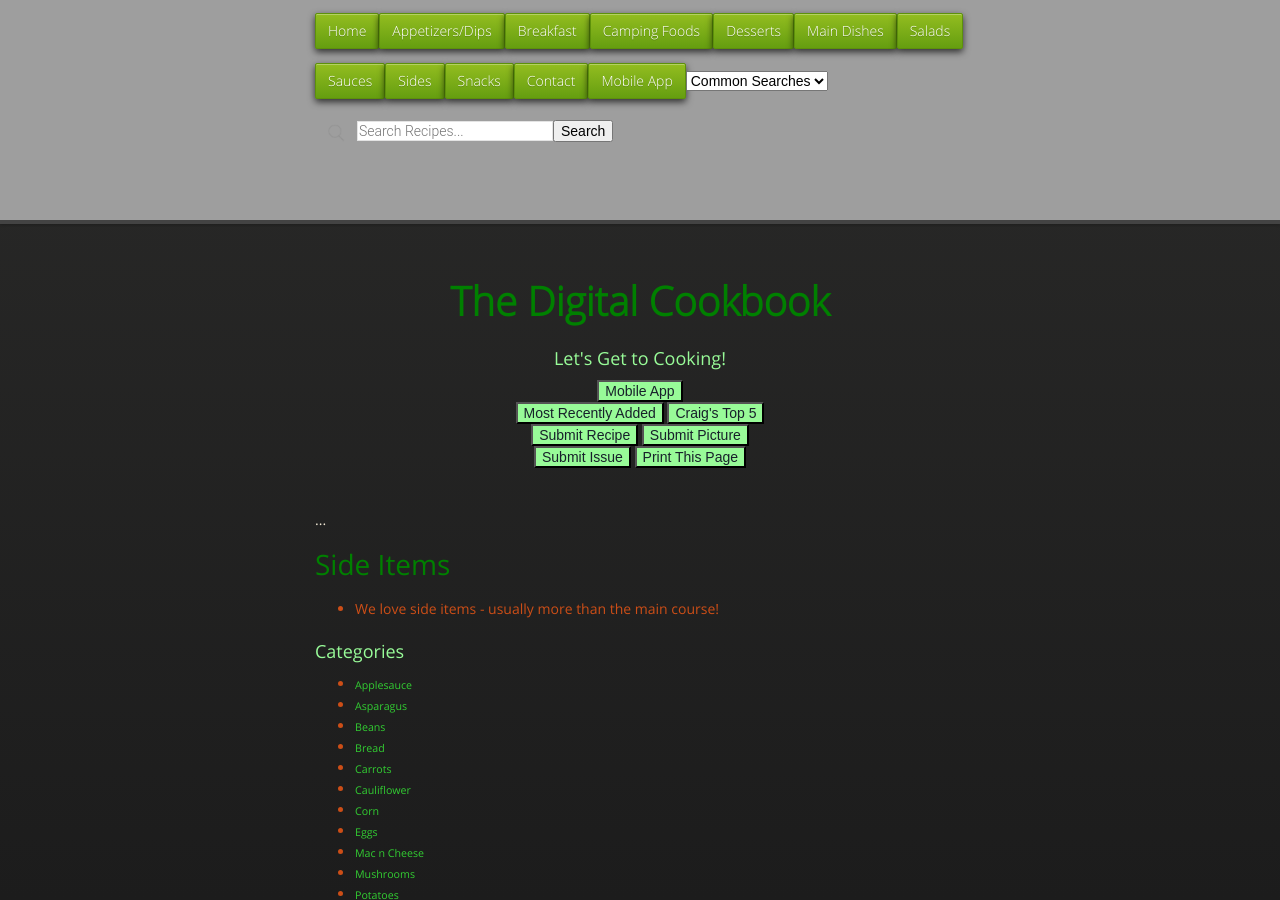
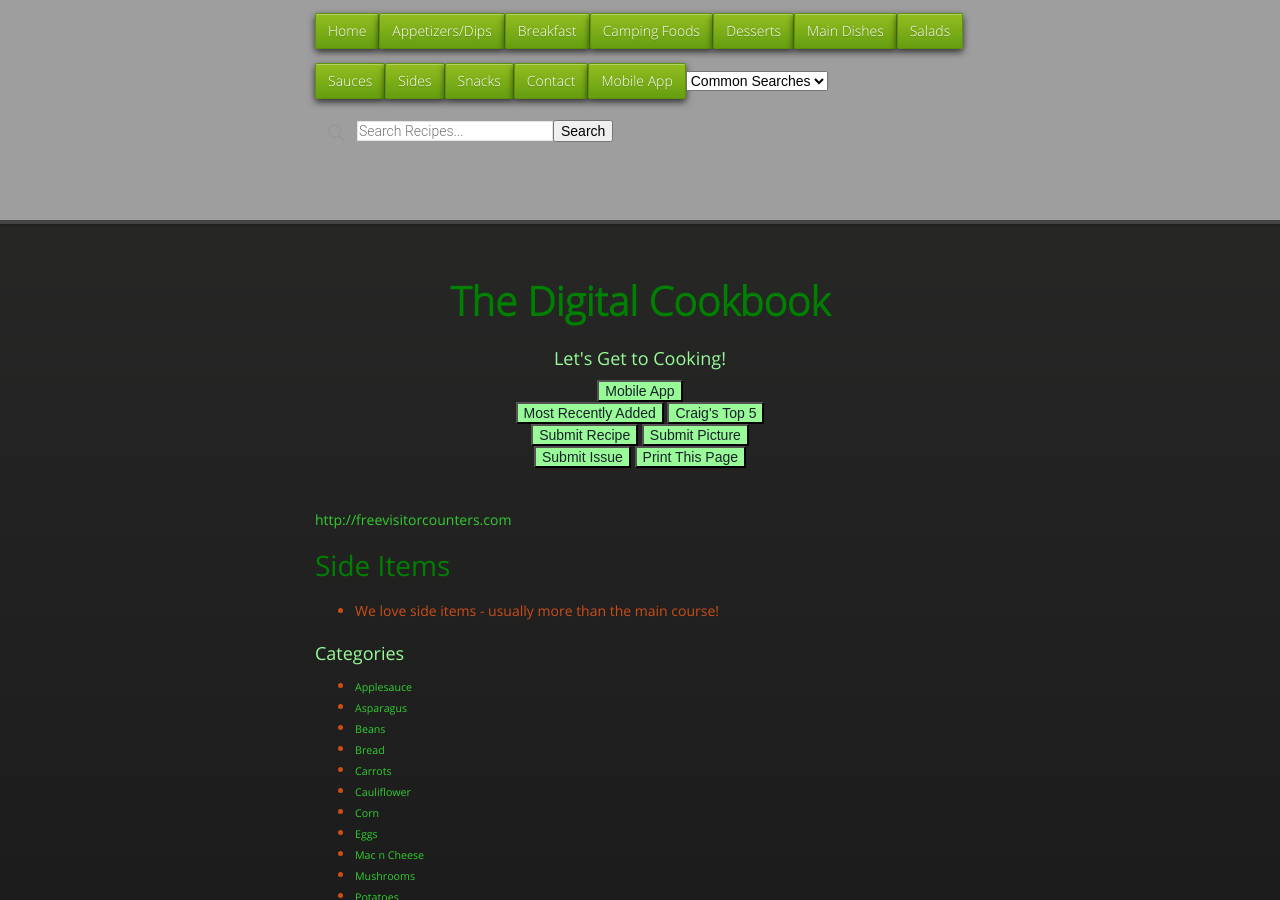
Before and after one commit to cmwillett/TheDigitalCookbook, a Jekyll site: the page built from Sides.md, in a window 1280 px wide and 900 px high. Built offline with Jekyll 4.4.1, drawn with Linux system fonts in a browser that asks for light colours; nearby versions of some CDN libraries; some of the changed lines change nothing that is shown.

Commit message:
removing counter

```diff
--- a/Sides.md
+++ b/Sides.md
@@ -3,13 +3,8 @@
 title: "Side Items"
 tags: side,items,side,item,sides
 ---
-<div id="visits">...</div>
-<script>
-    function cb(response) {
-        document.getElementById('visits').innerText = response.value;
-    }
-</script>
-<script async src="https://api.countapi.xyz/hit/cmwillett.github.io/TheDigitalCookbookSides/visits?callback=cb"></script>
+ <a href='http://www.freevisitorcounters.com'>http://freevisitorcounters.com</a> <script type='text/javascript' src='https://www.freevisitorcounters.com/auth.php?id=9c624a81ad2fbf9c9741665b48b76698450ce4b8'></script>
+<script type="text/javascript" src="https://www.freevisitorcounters.com/en/home/counter/1138782/t/2"></script>
 
 # Side Items
 * We love side items - usually more than the main course!
```
